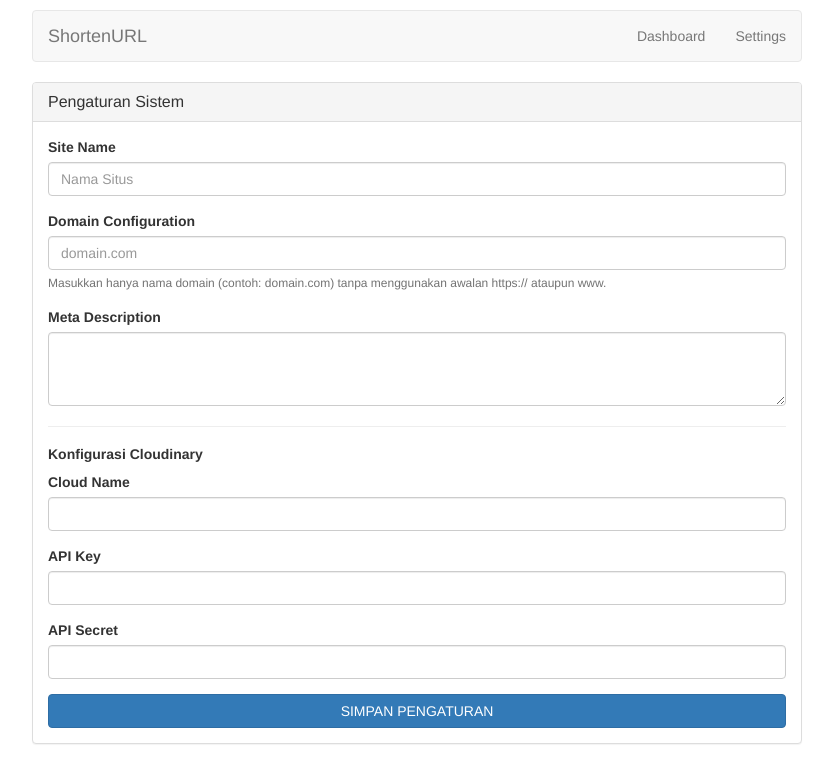
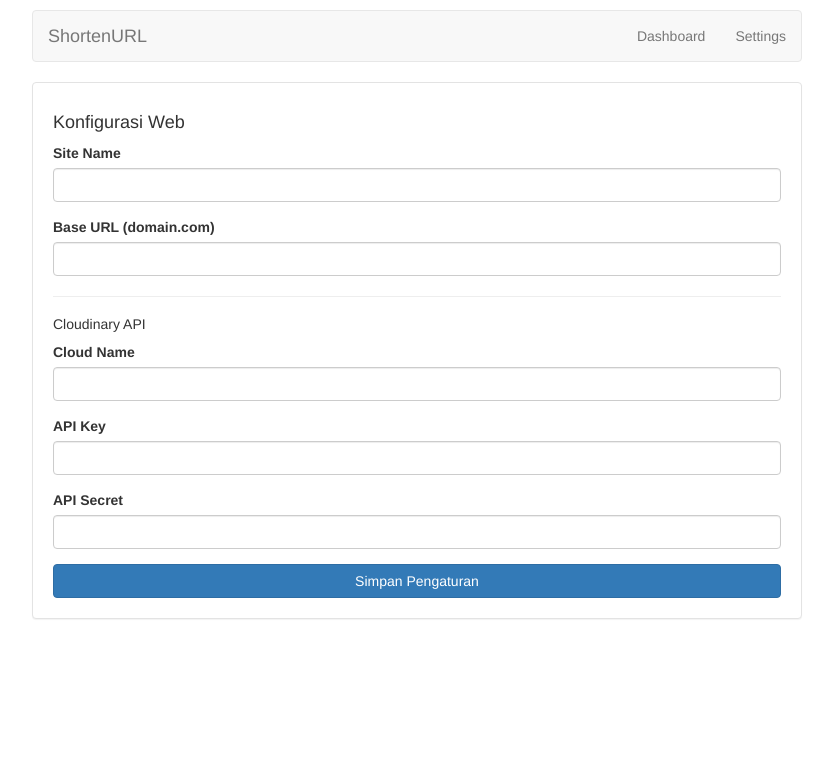
Before and after one commit to tamse94/shortenv1, a Next.js app: page /seting in a window 1280 px wide. Shown: the top 782 px of the page, without its empty margins (223-1056 px from the left). Built offline with nearby package versions, Linux system fonts and the light colour scheme.

Commit message:
Update page.js

```diff
--- a/app/seting/page.js
+++ b/app/seting/page.js
@@ -2,85 +2,32 @@
 import { useState } from "react";
 
 export default function Settings() {
-  const [status, setStatus] = useState({ type: "", message: "" });
+  const [msg, setMsg] = useState("");
 
-  // Fungsi lokal untuk simpan form
-  const _handleSave = async (e) => {
+  const save = async (e) => {
     e.preventDefault();
-    setStatus({ type: "info", message: "Menyimpan pengaturan..." });
-
-    const formData = new FormData(e.target);
-    const data = Object.fromEntries(formData);
-
-    try {
-      const res = await fetch("/api/settings", {
-        method: "POST",
-        headers: { "Content-Type": "application/json" },
-        body: JSON.stringify(data)
-      });
-
-      if (res.ok) {
-        setStatus({ type: "success", message: "Pengaturan berhasil disimpan!" });
-      } else {
-        setStatus({ type: "danger", message: "Gagal menyimpan pengaturan." });
-      }
-    } catch (err) {
-      setStatus({ type: "danger", message: "Terjadi kesalahan sistem." });
-    }
+    const data = Object.fromEntries(new FormData(e.target));
+    const res = await fetch("/api/settings", {
+      method: "POST",
+      body: JSON.stringify(data)
+    });
+    if (res.ok) setMsg("Berhasil disimpan!");
   };
 
   return (
-    <div className="panel panel-default" style={{ marginTop: '20px' }}>
-      <div className="panel-heading">
-        <h4 className="panel-title">Pengaturan Sistem</h4>
-      </div>
-      <div className="panel-body">
-        {status.message && (
-          <div className={`alert alert-${status.type}`}>
-            {status.message}
-          </div>
-        )}
-
-        <form onSubmit={_handleSave}>
-          <div className="form-group">
-            <label>Site Name</label>
-            <input type="text" name="site_name" className="form-control" placeholder="Nama Situs" required />
-          </div>
-
-          <div className="form-group">
-            <label>Domain Configuration</label>
-            <input type="text" name="domain" className="form-control" placeholder="domain.com" required />
-            <p className="help-block" style={{ fontSize: '12px' }}>
-              Masukkan hanya nama domain (contoh: domain.com) tanpa menggunakan awalan https:// ataupun www.
-            </p>
-          </div>
-
-          <div className="form-group">
-            <label>Meta Description</label>
-            <textarea name="meta_desc" className="form-control" rows="3"></textarea>
-          </div>
-
-          <hr />
-          <h5><strong>Konfigurasi Cloudinary</strong></h5>
-
-          <div className="form-group">
-            <label>Cloud Name</label>
-            <input type="text" name="cloud_name" className="form-control" />
-          </div>
-
-          <div className="form-group">
-            <label>API Key</label>
-            <input type="text" name="api_key" className="form-control" />
-          </div>
-
-          <div className="form-group">
-            <label>API Secret</label>
-            <input type="password" name="api_secret" className="form-control" />
-          </div>
-
-          <button type="submit" className="btn btn-primary btn-block">SIMPAN PENGATURAN</button>
-        </form>
-      </div>
+    <div className="card">
+      <h4>Konfigurasi Web</h4>
+      {msg && <div className="alert alert-success">{msg}</div>}
+      <form onSubmit={save}>
+        <div className="form-group"><label>Site Name</label><input name="site_name" className="form-control" /></div>
+        <div className="form-group"><label>Base URL (domain.com)</label><input name="domain" className="form-control" /></div>
+        <hr/>
+        <h5>Cloudinary API</h5>
+        <div className="form-group"><label>Cloud Name</label><input name="cloud_name" className="form-control" /></div>
+        <div className="form-group"><label>API Key</label><input name="api_key" className="form-control" /></div>
+        <div className="form-group"><label>API Secret</label><input name="api_secret" type="password" className="form-control" /></div>
+        <button className="btn btn-primary btn-block">Simpan Pengaturan</button>
+      </form>
     </div>
   );
 }
```
